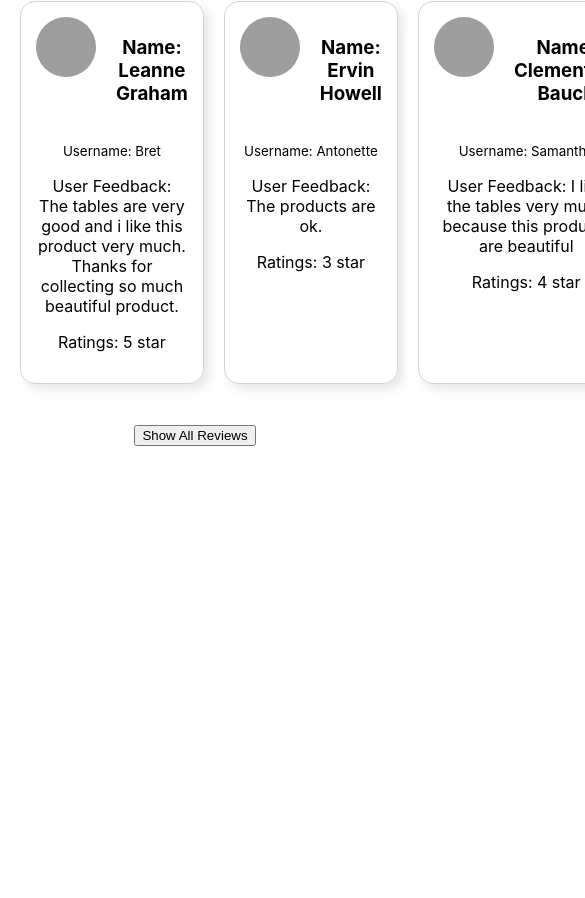
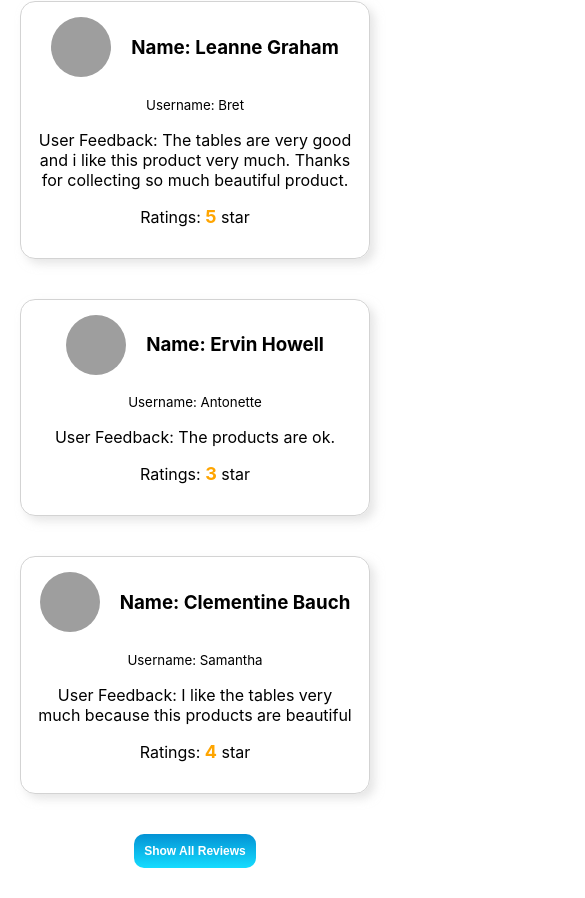
Before and after one commit to Tusharbd5/partex-shop, a React (Create React App) app: page / in a window 390 px wide. Shown: the part 712-1610 px from the top of the page, 585 px wide, since content can reach past the window. Before the commit the page ends 1158 px from the top, so only its background shows below. Built offline with nearby package versions, Linux system fonts and the light colour scheme; grey boxes are pictures that could not be loaded.

Commit message:
Review portion final added

```diff
--- a/src/App.js
+++ b/src/App.js
@@ -4,7 +4,7 @@ import Dashboard from './components/Dashboard/Dashboard';
 import Header from './components/Header/Header';
 import Home from './components/Home/Home';
 import NotFound from './components/NotFound/NotFound';
-import Review from './components/Review/Review';
+import FullReview from './components/Review/FullReview';
 
 function App() {
   return (
@@ -13,7 +13,7 @@ function App() {
       <Routes>
         <Route path='/' element={<Home></Home>}></Route>
         <Route path='/home' element={<Home></Home>}></Route>
-        <Route path='/reviews' element={<Review></Review>}></Route>
+        <Route path='/reviews' element={<FullReview></FullReview>}></Route>
         <Route path='/dashboard' element={<Dashboard></Dashboard>}></Route>
         <Route path='*' element={<NotFound></NotFound>}></Route>
 
--- a/src/components/DisplayReview/DisplayReview.js
+++ b/src/components/DisplayReview/DisplayReview.js
@@ -12,7 +12,7 @@ const DisplayReview = props => {
             <div className='details-content'>
                 <p><small>Username: {username}</small></p>
                 <p>User Feedback: {comment}</p>
-                <p>Ratings: {ratings} star</p>
+                <p>Ratings: <span style={{ color: "orange", fontWeight: "700", fontSize: "18px" }}>{ratings}</span> star</p>
             </div>
         </div>
     );
--- /dev/null
+++ b/src/components/Review/FullReview.css
@@ -0,0 +1,4 @@
+.full-review {
+    margin-top: 30px;
+    padding: 50px;
+}
--- /dev/null
+++ b/src/components/Review/FullReview.js
@@ -0,0 +1,19 @@
+import React from 'react';
+import useReview from '../../hooks/useReview';
+import DisplayReview from '../DisplayReview/DisplayReview';
+import './FullReview.css'
+
+const FullReview = () => {
+    const [reviews, setReviews] = useReview();
+    return (
+        <div className='full-review'>
+            {
+                reviews.map(review => <DisplayReview
+                    key={review.id}
+                    review={review}></DisplayReview>)
+            }
+        </div>
+    );
+};
+
+export default FullReview;
--- a/src/components/Review/Review.css
+++ b/src/components/Review/Review.css
@@ -4,3 +4,25 @@
     grid-gap: 20px;
     padding: 20px;
 }
+
+.review-btn {
+    background-image: linear-gradient(rgb(3, 146, 212), rgb(21, 220, 255));
+    border: 0;
+    padding: 10px;
+    border-radius: 10px;
+    cursor: pointer;
+    color: white;
+    font-size: 15px;
+    font-weight: 700;
+}
+
+@media screen and (max-width: 600px) {
+    .review-container {
+        grid-template-columns: repeat(1, 1fr);
+    }
+
+    .review-btn {
+        font-size: 12px;
+
+    }
+}
--- a/src/components/Review/Review.js
+++ b/src/components/Review/Review.js
@@ -1,13 +1,13 @@
 import React from 'react';
+import { Link } from 'react-router-dom';
 import useReview from '../../hooks/useReview';
 import DisplayReview from '../DisplayReview/DisplayReview';
 import './Review.css'
 
 const Review = () => {
     const [reviews, setReviews] = useReview();
-    console.log(reviews);
     return (
-        <div>
+        <div style={{ marginBottom: "30px" }}>
             <h1>Total Customer Review: {reviews.length}</h1>
             <div className='review-container'>
                 {
@@ -16,7 +16,9 @@ const Review = () => {
                         review={review}></DisplayReview>)
                 }
             </div>
-            <button>Show All Reviews</button>
+            <Link to="/reviews">
+                <button className='review-btn'>Show All Reviews</button>
+            </Link>
         </div>
     );
 };
```
